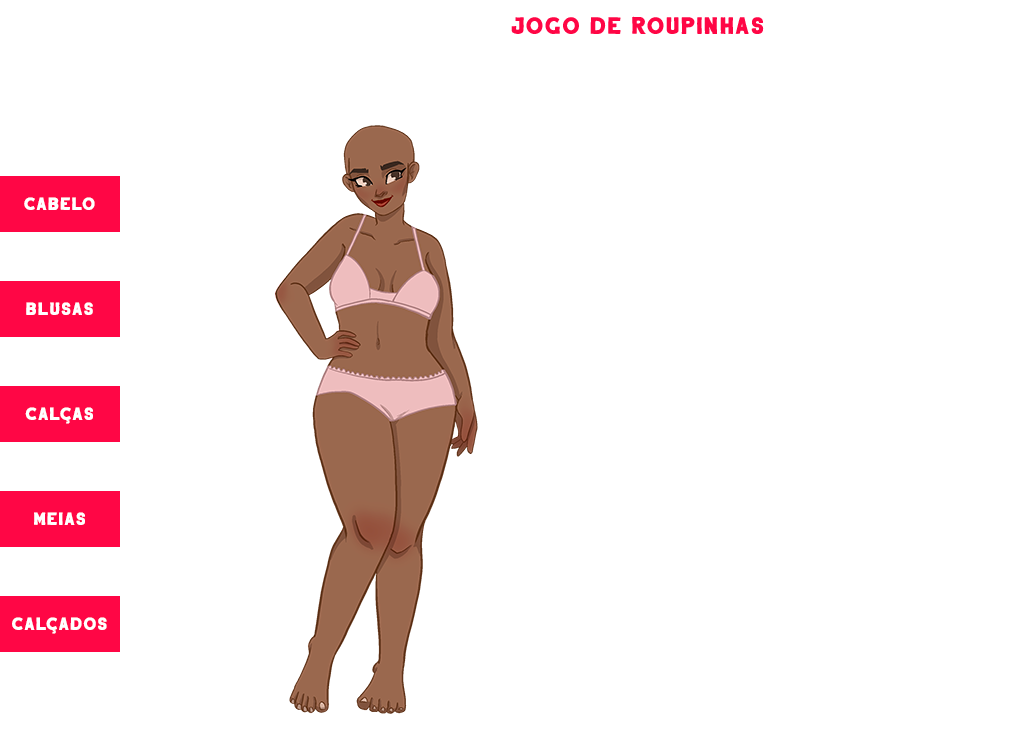
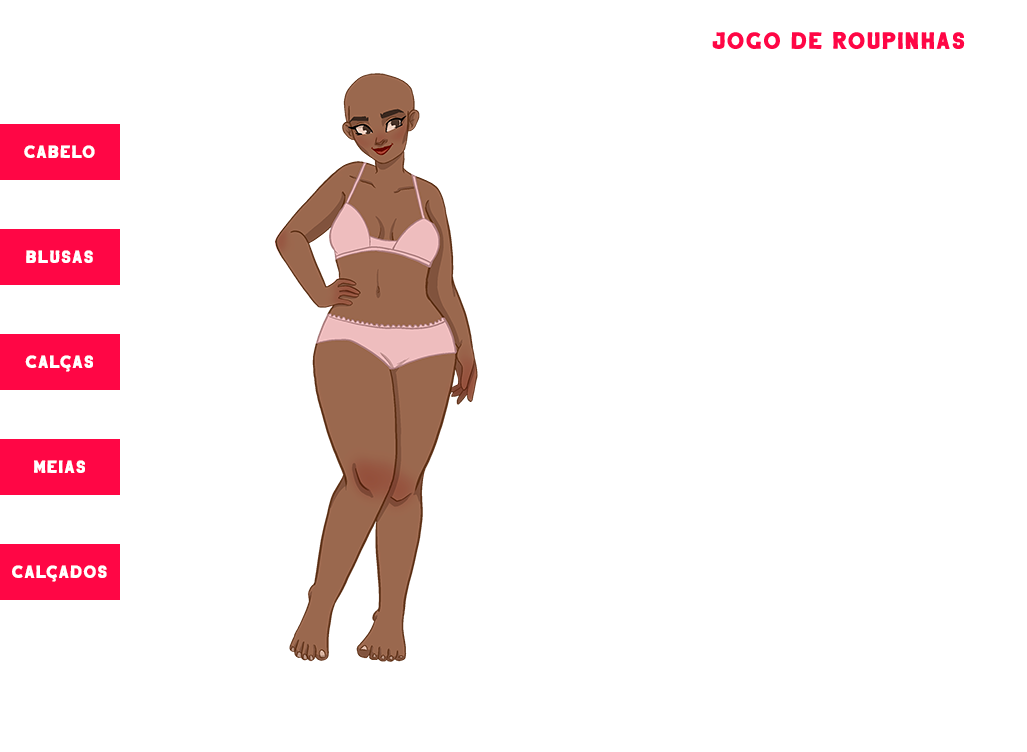
Before and after one commit to joliacamara/roupinhas, a plain HTML site: page index.html in a window 1280 px wide. Shown: the whole page, without its empty margins (0-1027 px from the left). Drawn offline with Linux system fonts and the light colour scheme.

Commit message:
Add files via upload

```diff
--- a/css/style.css
+++ b/css/style.css
@@ -412,3 +412,9 @@ table {
     right:420px;
     top:544px;
 }
+
+#titulo{
+    position:absolute;
+    right:300px;
+    top:15px;
+}
```
